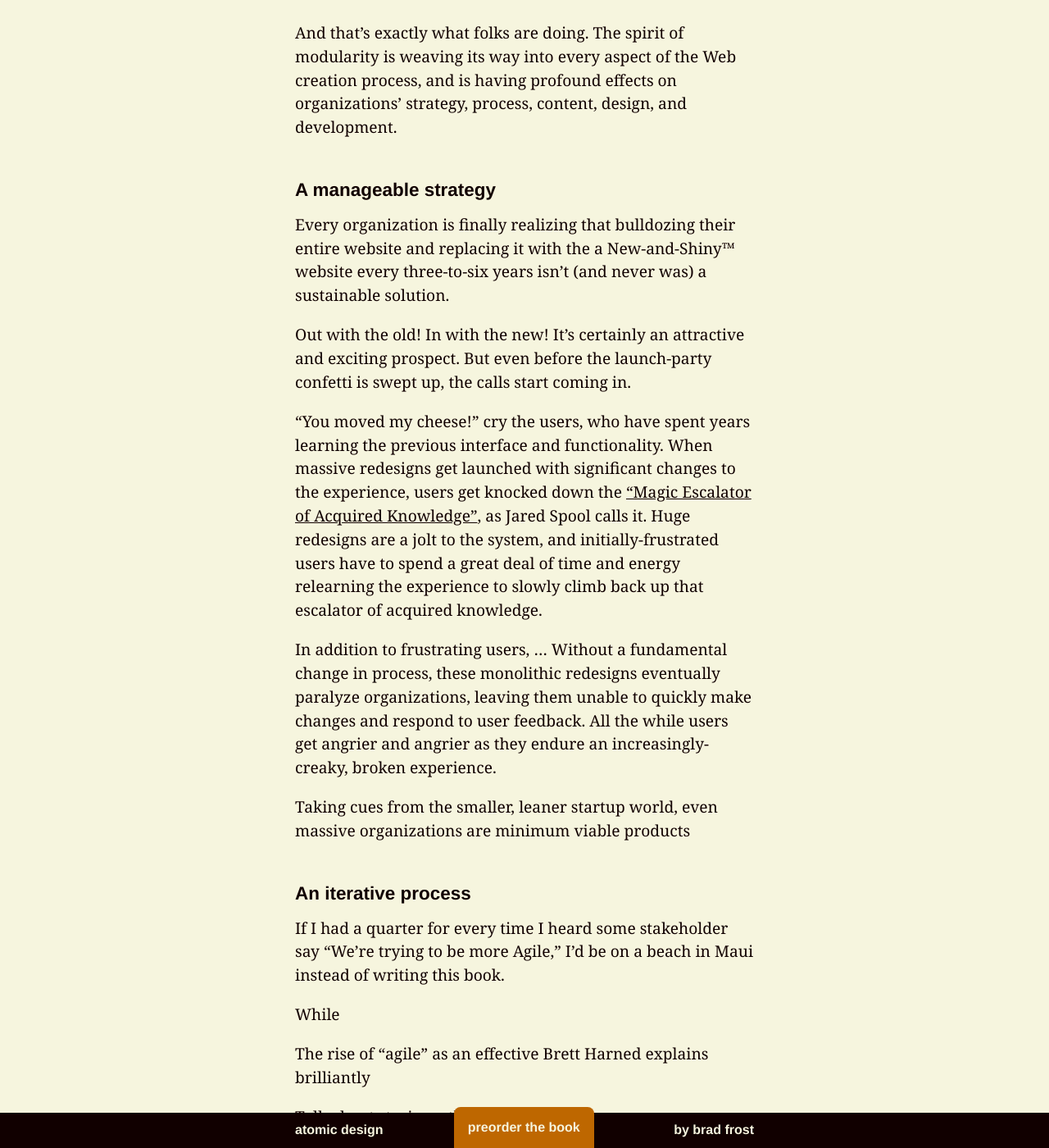
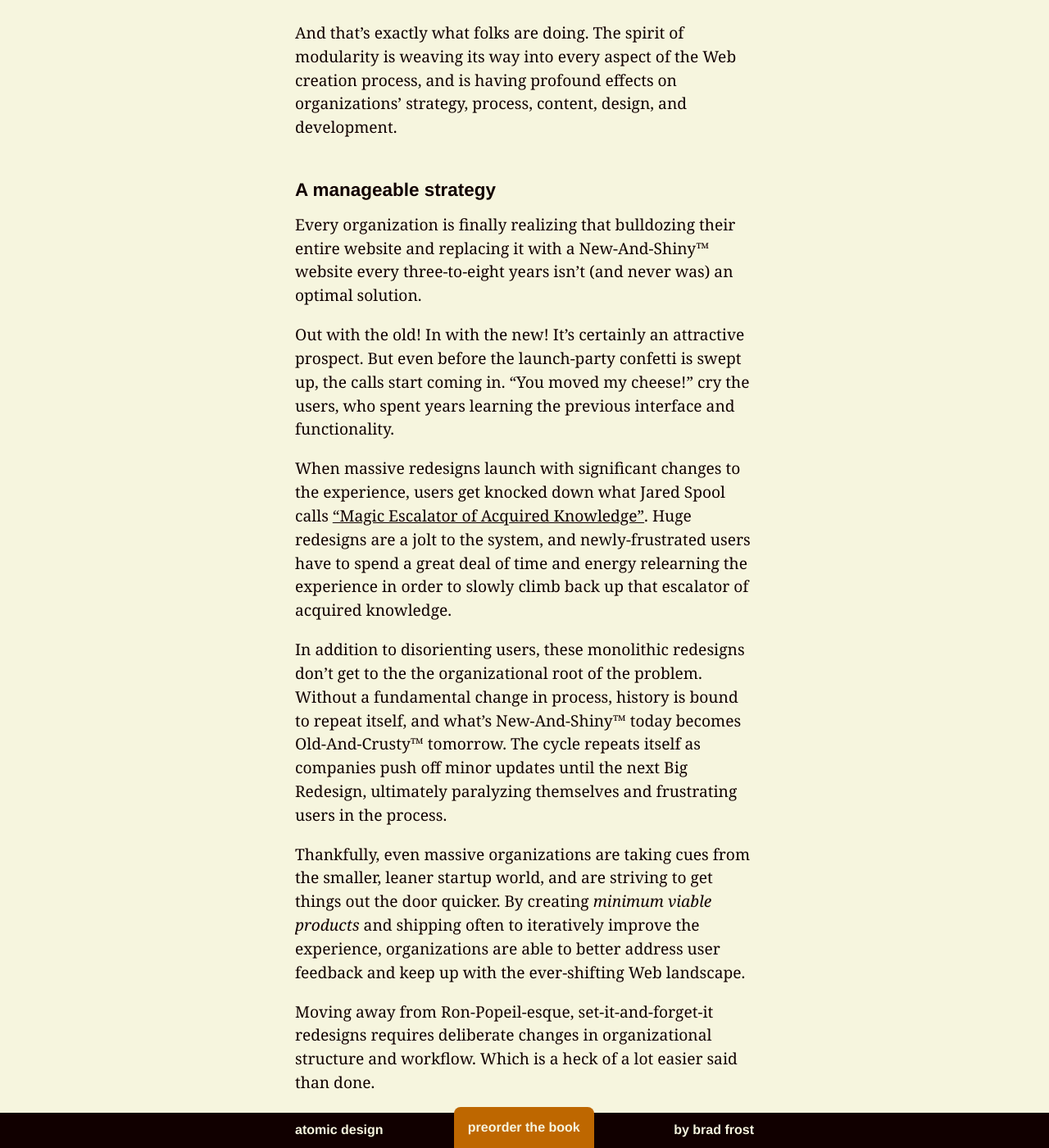
Before and after one commit to bradfrost/atomic-design, a Jekyll site: the page built from chapter-1.md, in a window 1280 px wide and 1400 px high, scrolled down 5861 px. Shown: the whole window at 82% size. Built offline with Jekyll 4.4.1, drawn with Linux system fonts in a browser that asks for light colours; some of the changed text lies outside the part shown.

Commit message:
Chapter 1: A maneagable strategy section
Done with first draft of that section

```diff
--- a/chapter-1.md
+++ b/chapter-1.md
@@ -71,28 +71,32 @@ In order to address this reality while maintaining our sanity, it’s absolutely
 And that’s exactly what folks are doing. The spirit of modularity is weaving its way into every aspect of the Web creation process, and is having profound effects on organizations’ strategy, process, content, design, and development.
 
 ### A manageable strategy
-Every organization is finally realizing that bulldozing their entire website and replacing it with the a New-and-Shiny™ website every three-to-six years isn’t (and never was) a sustainable solution.
+Every organization is finally realizing that bulldozing their entire website and replacing it with a New-And-Shiny™ website every three-to-eight years isn’t (and never was) an optimal solution.
 
-Out with the old! In with the new! It’s certainly an attractive and exciting prospect. But even before the launch-party confetti is swept up, the calls start coming in.
+Out with the old! In with the new! It’s certainly an attractive prospect. But even before the launch-party confetti is swept up, the calls start coming in. “You moved my cheese!” cry the users, who spent years learning the previous interface and functionality.
 
-“You moved my cheese!” cry the users, who have spent years learning the previous interface and functionality. When massive redesigns get launched with significant changes to the experience, users get knocked down the [“Magic Escalator of Acquired Knowledge”](http://www.uie.com/articles/magic_escalator/), as Jared Spool calls it. Huge redesigns are a jolt to the system, and initially-frustrated users have to spend a great deal of time and energy relearning the experience to slowly climb back up that escalator of acquired knowledge.
+When massive redesigns launch with significant changes to the experience, users get knocked down what Jared Spool calls [“Magic Escalator of Acquired Knowledge”](http://www.uie.com/articles/magic_escalator/). Huge redesigns are a jolt to the system, and newly-frustrated users have to spend a great deal of time and energy relearning the experience in order to slowly climb back up that escalator of acquired knowledge.
 
-In addition to frustrating users, …  Without a fundamental change in process, these monolithic redesigns eventually paralyze organizations, leaving them unable to quickly make changes and respond to user feedback. All the while users get angrier and angrier as they endure an increasingly-creaky, broken experience.
+In addition to disorienting users, these monolithic redesigns don’t get to the the organizational root of the problem. Without a fundamental change in process, history is bound to repeat itself, and what’s New-And-Shiny™ today becomes Old-And-Crusty™ tomorrow. The cycle repeats itself as companies push off minor updates until the next Big Redesign, ultimately paralyzing themselves and frustrating users in the process.
 
-Taking cues from the smaller, leaner startup world, even massive organizations are minimum viable products
+Thankfully, even massive organizations are taking cues from the smaller, leaner startup world, and are striving to get things out the door quicker. By creating *minimum viable products* and shipping often to iteratively improve the experience, organizations are able to better address user feedback and keep up with the ever-shifting Web landscape.
+
+Moving away from Ron-Popeil-esque, set-it-and-forget-it redesigns requires deliberate changes in organizational structure and workflow. Which is a heck of a lot easier said than done.
 
 ### An iterative process
-If I had a quarter for every time I heard some stakeholder say “We’re trying to be more Agile,” I’d be on a beach in Maui instead of writing this book.
+If I had a quarter for every time I heard some stakeholder declare “we’re trying to be more agile,” I’d be orbiting the earth in my private spacecraft instead of writing this book.
 
-While
+This desire to be more agile is commendable. But “agile” is a loaded term. There’s a difference between capital-“A” Agile and lowercase-“a” agile. [Brett Harned explains](http://cognition.happycog.com/article/diy-process)
 
-The rise of “agile” as an effective Brett Harned explains brilliantly [](http://cognition.happycog.com/article/diy-process)
-- Talk about stories rather than templates,
+- Talk about stories rather than templates
+- Cross-disciplinary teams
+- Iteration “sprints”
+- Getting into the final environment faster
 
-- Chapter 4 will discuss what an effective pattern-based process and workflow looks like.
+- Chapter 4 will detail an effective pattern-based process and workflow.
 
 ### Team Chunk:
-Karen McGrane
+Karen McGrane [Content Strategy for Mobile](http://www.abookapart.com/products/content-strategy-for-mobile)
 
 ### Visually repaired
 Visual designers are summoning their knowledge of effective brand identity, where  systems.
```
Also changed, not shown: other parts of chapter-1.md (+1 -0 lines), 2 other files.
